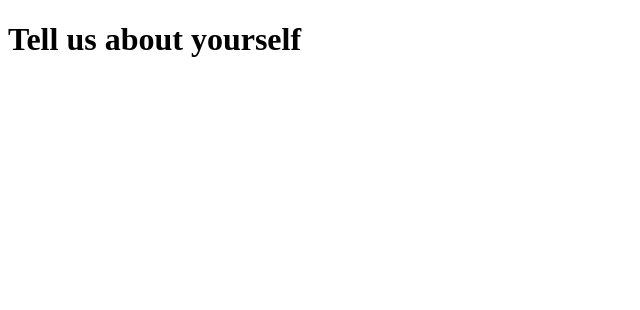
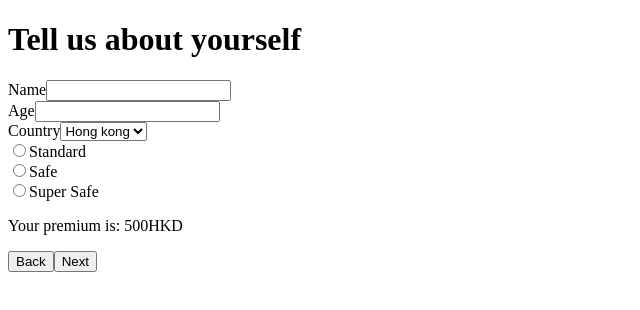
Before and after one commit to chiquyet199/covergo-stepper, a React (Create React App) app: page / in a window 1280 px wide. Both pictures are taken after a click on the button "Start". Shown: the top 310 px of the page, without its empty margins (0-640 px from the left). Built offline with nearby package versions, Linux system fonts and the light colour scheme.

Commit message:
Create a unstyled form

```diff
--- a/src/components/BuyCoverWizard/Wizards/WizardVerificationForm.tsx
+++ b/src/components/BuyCoverWizard/Wizards/WizardVerificationForm.tsx
@@ -2,6 +2,75 @@ const WizardVerificationForm = () => {
   return (
     <div>
       <h1>Tell us about yourself</h1>
+
+      <form>
+        {/* Name */}
+        <div className="form-group">
+          <label htmlFor="wizard-form-name">Name</label>
+          <input type="text" className="form-control" id="wizard-form-name" />
+        </div>
+
+        {/* Age */}
+        <div className="form-group">
+          <label htmlFor="wizard-form-age">Age</label>
+          <input type="number" className="form-control" id="wizard-form-age" />
+        </div>
+
+        {/* Country */}
+        <div className="form-group">
+          <label htmlFor="wizard-form-country">Country</label>
+          <select className="form-control" id="wizard-form-country">
+            <option>Hong kong</option>
+            <option>USA</option>
+            <option>Australia</option>
+          </select>
+        </div>
+
+        {/* Packages */}
+        <div className="form-group">
+          <div className="form-package-option">
+            <input
+              type="radio"
+              id="wizard-form-package-standard"
+              name="wizard-form-package-option"
+              value="1"
+            />
+            <label htmlFor="wizard-form-package-standard">Standard</label>
+          </div>
+
+          <div className="form-package-option">
+            <input
+              type="radio"
+              id="wizard-form-package-safe"
+              name="wizard-form-package-option"
+              value="2"
+            />
+            <label htmlFor="wizard-form-package-safe">Safe</label>
+          </div>
+
+          <div className="form-package-option">
+            <input
+              type="radio"
+              id="wizard-form-package-super-safe"
+              name="wizard-form-package-option"
+              value="3"
+            />
+            <label htmlFor="wizard-form-package-super-safe">Super Safe</label>
+          </div>
+        </div>
+
+        <p>Your premium is: 500HKD</p>
+
+        <div className="form-group">
+          <button type="submit" className="btn btn-secondary">
+            Back
+          </button>
+
+          <button type="submit" className="btn btn-primary">
+            Next
+          </button>
+        </div>
+      </form>
     </div>
   )
 }
```
